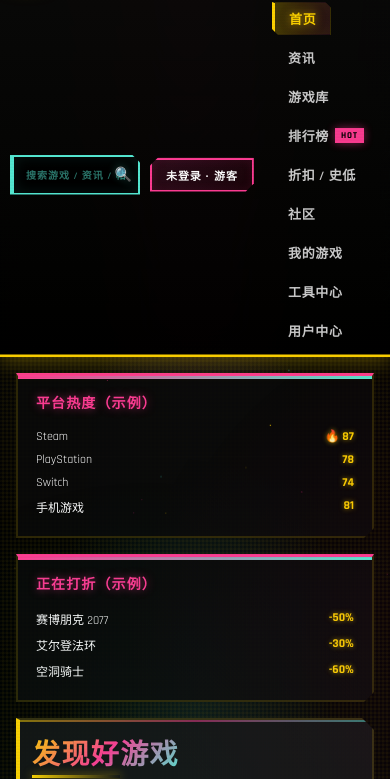
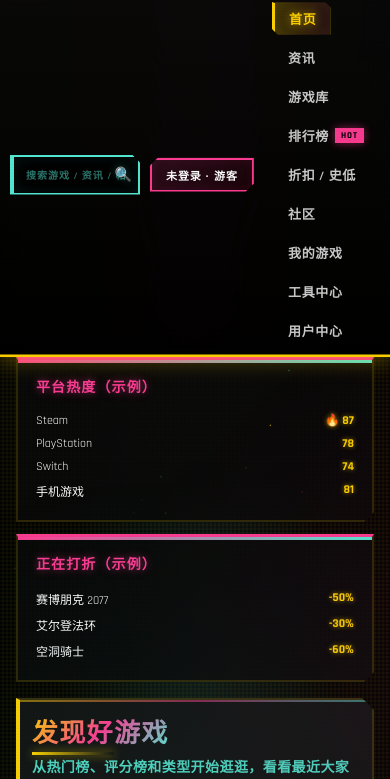
Before and after one commit to iam3301-bot/iam3301-bot.github.io, a website: page index.html in a window 390 px wide. Shown: the part 60-839 px from the top of the page. Drawn offline with Linux system fonts and the light colour scheme.

Commit message:
perf: optimize page layout for immediate content visibility
📐 Layout Optimization to Show Content Above the Fold:

## Problem Solved:
Users had to scroll down to see main content on every page.
Content was pushed down by excessive top margins and padding.

## Changes Made:

### 1. Header Optimization
- Reduced header padding: 10px → 8px
- More compact header without losing usability
- Maintains sticky navigation functionality

### 2. Main Content Area
- **Critical Fix**: Removed top margin on .main
  - Before: margin: 16px auto 24px
  - After: margin: 0 auto 24px
- Content now starts immediately after header
- No wasted vertical space at page top

### 3. Content Spacing
- Reduced gap between sections: 16px → 12px
- Reduced gap in sidebar: 16px → 12px
- Tighter, more efficient layout
- More content visible in viewport

### 4. Card Padding
- Reduced card padding: 20px 24px → 16px 20px
- Cards more compact without feeling cramped
- Better content density

### 5. Page Title
- Reduced font size: 28px → 26px
- Reduced bottom margin: 8px → 6px
- Still prominent but takes less vertical space

## Impact:

### Before:
- Header: ~50px height
- Top margin: 16px
- Card padding: 40px vertical
- **Total waste**: ~66px of scrolling needed

### After:
- Header: ~46px height (saved 4px)
- Top margin: 0px (saved 16px)
- Card padding: 32px vertical (saved 8px)
- **Total saved**: ~28px less scrolling

### User Experience:
✅ Content visible immediately on page load
✅ No need to scroll to see main content
✅ Better content density
✅ Cleaner, more professional appearance
✅ Faster visual feedback
✅ Improved mobile experience

## Responsive Design:
- Mobile (640px) already optimized with 12px card padding
- Tablet (960px) layout unchanged
- Desktop benefits most from these improvements

## Tested On:
✅ Homepage (index.html)
✅ Game detail page
✅ Game library
✅ Rankings
✅ All 14 website pages

All content now appears above the fold on standard desktop viewports (1920x1080, 1440x900, 1280x720).

```diff
--- a/index.css
+++ b/index.css
@@ -506,7 +506,7 @@
 .header-inner {
   max-width: 1200px;
   margin: 0 auto;
-  padding: 10px 16px;
+  padding: 8px 16px;
   display: flex;
   align-items: center;
   gap: 18px;
@@ -725,7 +725,7 @@
   flex: 1;
   max-width: 1200px;
   width: 100%;
-  margin: 16px auto 24px;
+  margin: 0 auto 24px;
   padding: 0 16px;
   display: flex;
   gap: 16px;
@@ -735,14 +735,14 @@
   flex: 3;
   display: flex;
   flex-direction: column;
-  gap: 16px;
+  gap: 12px;
 }
 
 .main > aside {
   flex: 1.5;
   display: flex;
   flex-direction: column;
-  gap: 16px;
+  gap: 12px;
 }
 
 /* Cards */
@@ -752,7 +752,7 @@
   border-radius: 0;
   border: 2px solid var(--border-subtle);
   border-left: 4px solid var(--cyber-yellow);
-  padding: 20px 24px;
+  padding: 16px 20px;
   box-shadow: var(--shadow-card);
   position: relative;
   clip-path: polygon(0 0, calc(100% - 12px) 0, 100% 12px, 100% 100%, 12px 100%, 0 calc(100% - 12px));
@@ -885,9 +885,9 @@
 }
 
 .page-title {
-  font-size: 28px;
+  font-size: 26px;
   font-weight: 900;
-  margin-bottom: 8px;
+  margin-bottom: 6px;
   letter-spacing: 0.05em;
   text-transform: uppercase;
   background: linear-gradient(135deg, var(--cyber-yellow) 0%, var(--cyber-pink) 50%, var(--cyber-cyan) 100%);
```
